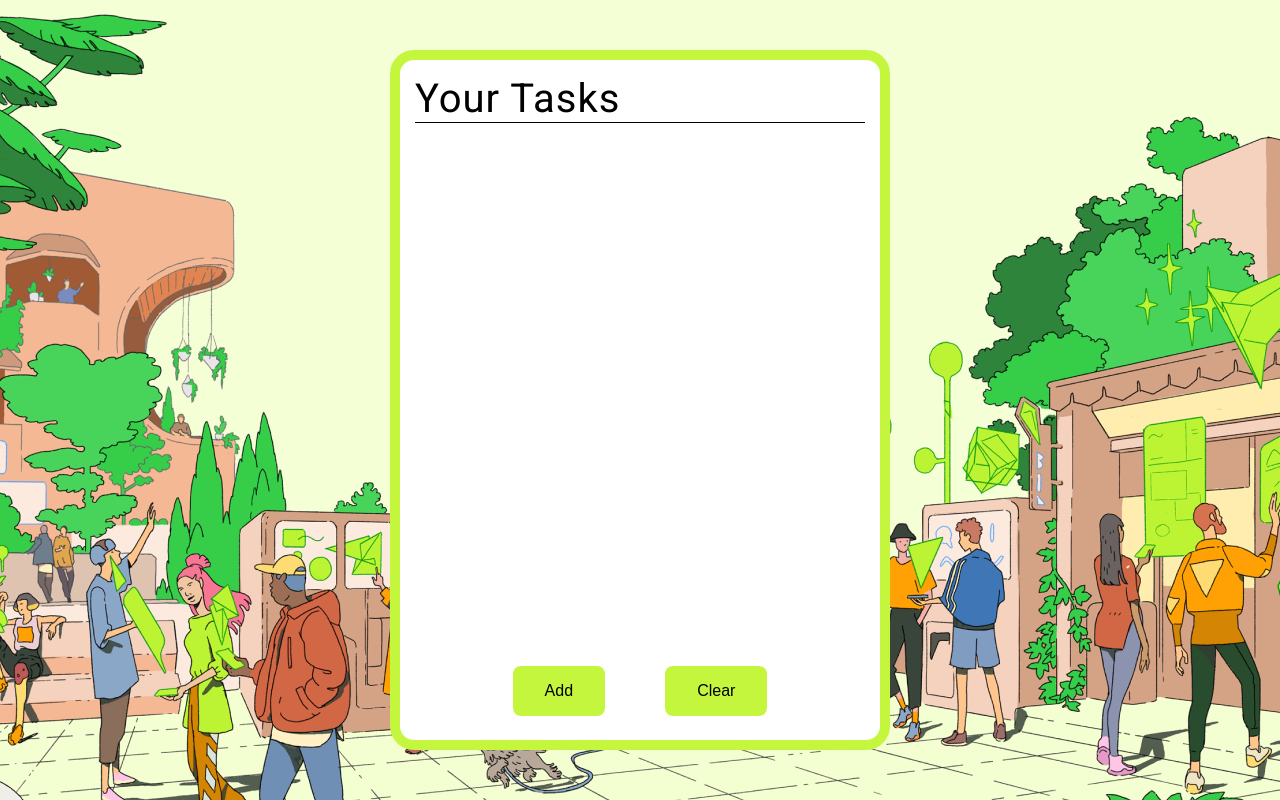
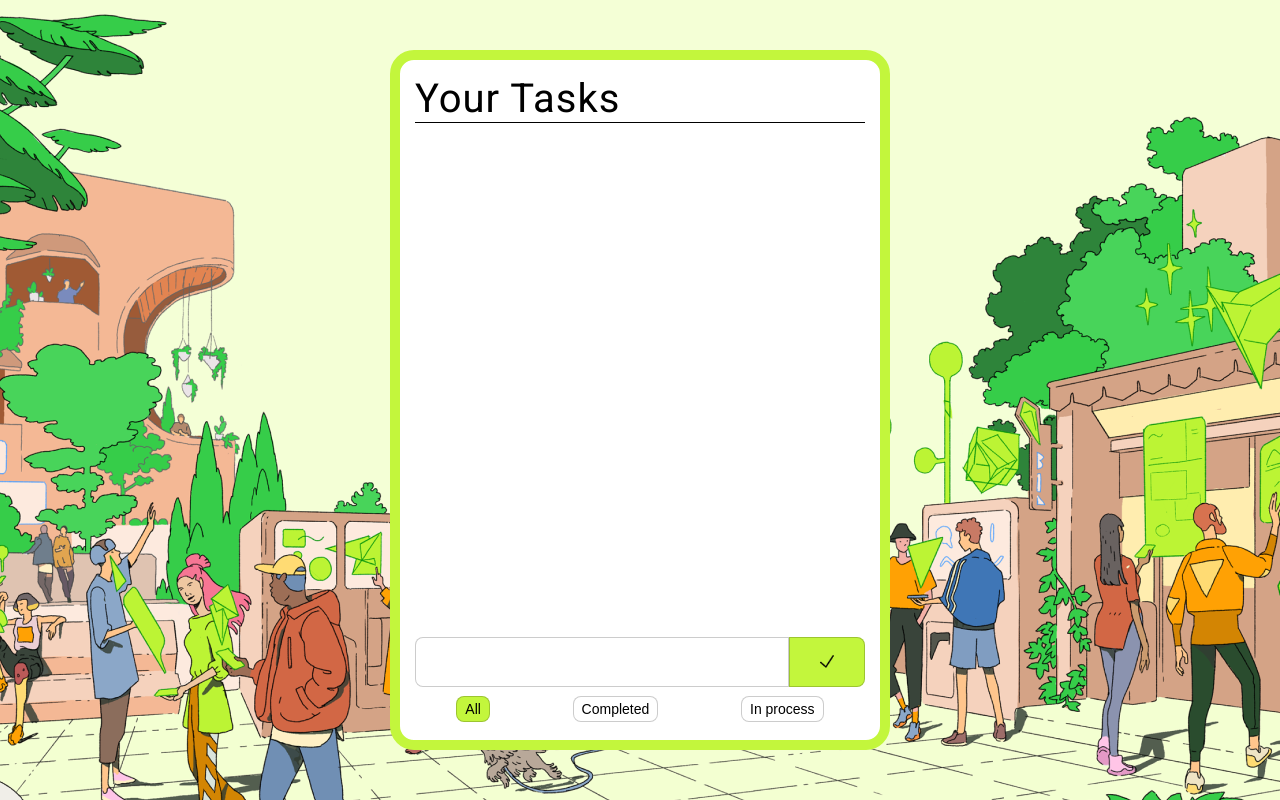
Before and after one commit to Aquamoris/To-do-list, a React (Create React App) app: page / in a window 1280 px wide. Shown: the top 800 px of the page. Built offline with nearby package versions, Linux system fonts and the light colour scheme.

Commit message:
<feat> New version of design 2.0, buttons and prompt replaced to the input field and added filter buttons

```diff
--- a/src/components/TasksList/TasksList.module.css
+++ b/src/components/TasksList/TasksList.module.css
@@ -20,20 +20,64 @@
     overflow: scroll;
 }
 
-.functional {
-    width: 70%;
-    margin: 5% auto 0;
+.inputWrapper {
+    height: 10%;
     display: flex;
-    flex-direction: row;
-    justify-content: space-around;
+    align-items: center;
+}
+
+.input {
+    width: 100%;
+    height: 50px;
+    border: 1px solid rgba(0, 0, 0, 0.2);
+    border-radius: 8px 0 0 8px;
+    padding: 5px;
+    font-size: 16px;
+}
+
+.input:focus {
+    outline: none;
+}
+
+.input:active {
+    border: 1px solid var(--color-extralight);
+    outline: none;
+}
+
+.functionalButton > img {
+    height: 18px;
+    width: 18px;
 }
 
 .functionalButton {
     background-color: var(--color-extralight);
-    border: 0;
-    font-size: 16px;
-    padding: 16px 32px;
+    height: 50px;
+    border: 1px solid rgba(0, 0, 0, 0.2);
+    padding: 14px 28px;
+    border-radius: 0 8px 8px 0;
+    cursor: pointer;
+}
+
+.menu {
+    height: 5%;
+    display: flex;
+    flex-direction: row;
+    align-items: center;
+    justify-content: space-around;
+}
+
+.menuButton {
+    border: 1px solid rgba(0, 0, 0, 0.2);
+    background-color: var(--color-white);
+    font-size: 14px;
+    padding: 4px 8px;
     border-radius: 8px;
+    cursor: pointer;
+}
+
+.active {
+    /*border: 1px solid var(--color-extralight);*/
+    background-color: var(--color-extralight);
 }
 
 @media screen and (max-width: 479px) {
--- a/src/components/TasksList/TasksList.tsx
+++ b/src/components/TasksList/TasksList.tsx
@@ -1,24 +1,65 @@
-import React, {useState} from 'react';
+import React, {useEffect, useState} from 'react';
 import style from './TasksList.module.css'
 import {TaskType} from "../TaskType";
 import Task from "../Task/Task";
-import InputModal from "../InputModal/InputModal";
-
+import complete from "../../assets/img/complete.png"
 
 const TaskList:React.FC = () => {
 
     const [tasks, setTasks] = useState<TaskType[]>([]);
+    const [inputText, setInputText] = useState<string>('');
+    const [menuStatus, setMenuStatus] = useState<'all' | 'completed' | 'notCompleted'>('all');
+    const [tasksToShow, setTasksToShow] = useState<JSX.Element[]>([]);
+
+    useEffect(() => {
+        if (menuStatus === 'all') {
+            const toShow = tasks.map(task => ( <Task
+                id={task.id}
+                text={task.text}
+                completed={task.completed}
+                key={task.id}
+                editTask={editTask}
+                completeTask={completeTask}
+                deleteTask={deleteTask} />) );
+
+            setTasksToShow( toShow );
+        } else if (menuStatus === 'completed') {
+            const completedTasks = tasks.filter((task) => task.completed)
+            const toShow = completedTasks.map(task => (
+                <Task
+                    id={task.id}
+                    text={task.text}
+                    completed={task.completed}
+                    key={task.id}
+                    editTask={editTask}
+                    completeTask={completeTask}
+                    deleteTask={deleteTask} />
+            ))
+
+            setTasksToShow( toShow );
+        } else {
+            const notCompletedTasks = tasks.filter((task) => !(task.completed))
+            const toShow = notCompletedTasks.map(task => (
+                <Task
+                    id={task.id}
+                    text={task.text}
+                    completed={task.completed}
+                    key={task.id}
+                    editTask={editTask}
+                    completeTask={completeTask}
+                    deleteTask={deleteTask} />
+            ))
+
+            setTasksToShow( toShow );
+        }
+    }, [menuStatus, tasks])
 
     function addTask() {
-        let text: string |null = prompt('New task for today!');
-
-        if (text) {
-            setTasks([...tasks, {text: text, completed: false, id: tasks.length}]);
+        if (inputText) {
+            setInputText(inputText.trim());
+            setTasks([...tasks, {text: inputText, completed: false, id: tasks.length}])
+            setInputText('');
         }
-    }
-
-    function clearList() {
-        setTasks([]);
     }
 
     function editTask(index: number) {
@@ -58,19 +99,33 @@ const TaskList:React.FC = () => {
         <div className={style.wrapper}>
             <div className={style.title}>Your Tasks</div>
             <div className={style.tasks}>
-                { tasks.map((task) => ( <Task
-                    id={task.id}
-                    text={task.text}
-                    completed={task.completed}
-                    key={task.id}
-                    editTask={editTask}
-                    completeTask={completeTask}
-                    deleteTask={deleteTask} />
-                ) )}
+                { tasksToShow }
             </div>
-            <div className={style.functional}>
-                <button className={style.functionalButton} onClick={addTask}>Add</button>
-                <button className={style.functionalButton} onClick={clearList}>Clear</button>
+            <div className={style.inputWrapper}>
+                <input className={style.input}
+                       type="text"
+                       value={inputText}
+                       onChange={(e) => {
+                    setInputText(e.target.value);
+                }}/>
+                <button className={style.functionalButton}
+                        onClick={addTask}>
+                    <img src={complete} alt="complete"/>
+                </button>
+            </div>
+            <div className={style.menu}>
+                <button className={menuStatus === 'all' ? style.menuButton + ' ' + style.active : style.menuButton}
+                        onClick={() => setMenuStatus('all')}>
+                    All
+                </button>
+                <button className={menuStatus === 'completed' ? style.menuButton + ' ' + style.active : style.menuButton}
+                        onClick={() => setMenuStatus('completed')}>
+                    Completed
+                </button>
+                <button className={menuStatus === 'notCompleted' ? style.menuButton + ' ' + style.active : style.menuButton}
+                        onClick={() => setMenuStatus('notCompleted')}>
+                    In process
+                </button>
             </div>
         </div>
     );
```
